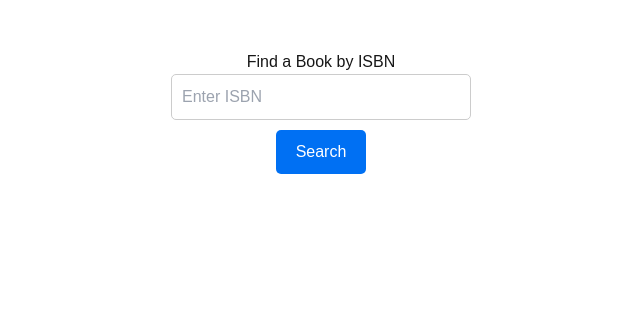
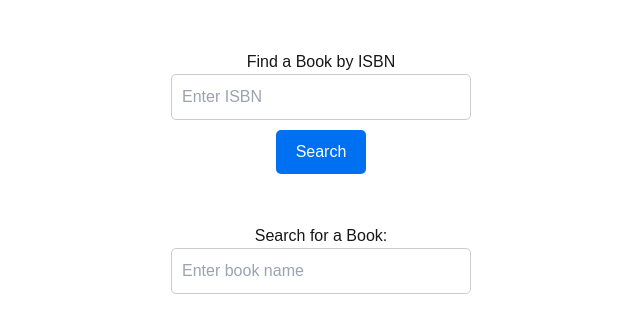
Before and after one commit to matthew-hre/nwHacks2025, a Next.js app: page /addbook in a window 1280 px wide. Shown: the top 332 px of the page, without its empty margins (319-959 px from the left). Built offline with nearby package versions, Linux system fonts and the light colour scheme.

Commit message:
add book

```diff
--- a/app/addbook/page.tsx
+++ b/app/addbook/page.tsx
@@ -1,5 +1,11 @@
 import SearchByIsbn from "@/components/SearchByIsbn";
+import AddBookName from "@/components/AddBookName";
 
 export default async function FetchIsbns() {
-  return <SearchByIsbn />;
+  return (
+    <>
+      <SearchByIsbn />
+      <AddBookName />
+    </>
+  );
 }
--- /dev/null
+++ b/components/AddBookName.tsx
@@ -0,0 +1,94 @@
+"use client"; // This ensures the component is rendered on the client side
+
+import React, { useState, useEffect } from "react";
+import { createClient } from "@/utils/supabase/client"; // Import Supabase client creation function
+
+const AddBookName: React.FC = () => {
+  const [searchQuery, setSearchQuery] = useState(""); // State for user input
+  const [suggestions, setSuggestions] = useState<string[]>([]); // State for autofill suggestions
+  const [error, setError] = useState(""); // State for error handling
+
+  // Fetch suggestions from Supabase when the search query changes
+  useEffect(() => {
+    const fetchSuggestions = async () => {
+      setError(""); // Clear any previous errors
+
+      if (!searchQuery) {
+        setSuggestions([]); // Clear suggestions if search query is empty
+        return;
+      }
+
+      try {
+        const supabase = createClient(); // Initialize Supabase client
+        const { data, error } = await supabase
+          .from("books")
+          .select("book_name")
+          .ilike("book_name", `%${searchQuery}%`); // Search for books containing the query
+
+        if (error) {
+          console.error("Error fetching suggestions:", error.message);
+          setError("Failed to fetch suggestions.");
+          return;
+        }
+
+        setSuggestions(data.map((book) => book.book_name)); // Map results to book names
+      } catch (err) {
+        console.error(err);
+        setError("An error occurred while fetching suggestions.");
+      }
+    };
+
+    fetchSuggestions();
+  }, [searchQuery]);
+
+  return (
+    <div style={{ textAlign: "center", marginTop: "50px" }}>
+      <h1>Search for a Book:</h1>
+      <input
+        type="text"
+        placeholder="Enter book name"
+        value={searchQuery}
+        onChange={(e) => setSearchQuery(e.target.value)}
+        style={{
+          padding: "10px",
+          width: "300px",
+          borderRadius: "5px",
+          border: "1px solid #ccc",
+          marginBottom: "10px",
+        }}
+      />
+      {error && <p style={{ color: "red", marginTop: "20px" }}>{error}</p>}
+      {suggestions.length > 0 && (
+        <ul
+          style={{
+            listStyleType: "none",
+            padding: 0,
+            marginTop: "10px",
+            maxHeight: "200px",
+            overflowY: "auto",
+            width: "300px",
+            margin: "0 auto",
+            border: "1px solid #ccc",
+            borderRadius: "5px",
+          }}
+        >
+          {suggestions.map((suggestion, index) => (
+            <li
+              key={index}
+              onClick={() => setSearchQuery(suggestion)} // Set the selected suggestion as the query
+              style={{
+                padding: "10px",
+                cursor: "pointer",
+                borderBottom: "1px solid #eee",
+              }}
+            >
+              {suggestion}
+            </li>
+          ))}
+        </ul>
+      )}
+    </div>
+  );
+};
+
+export default AddBookName;
```
